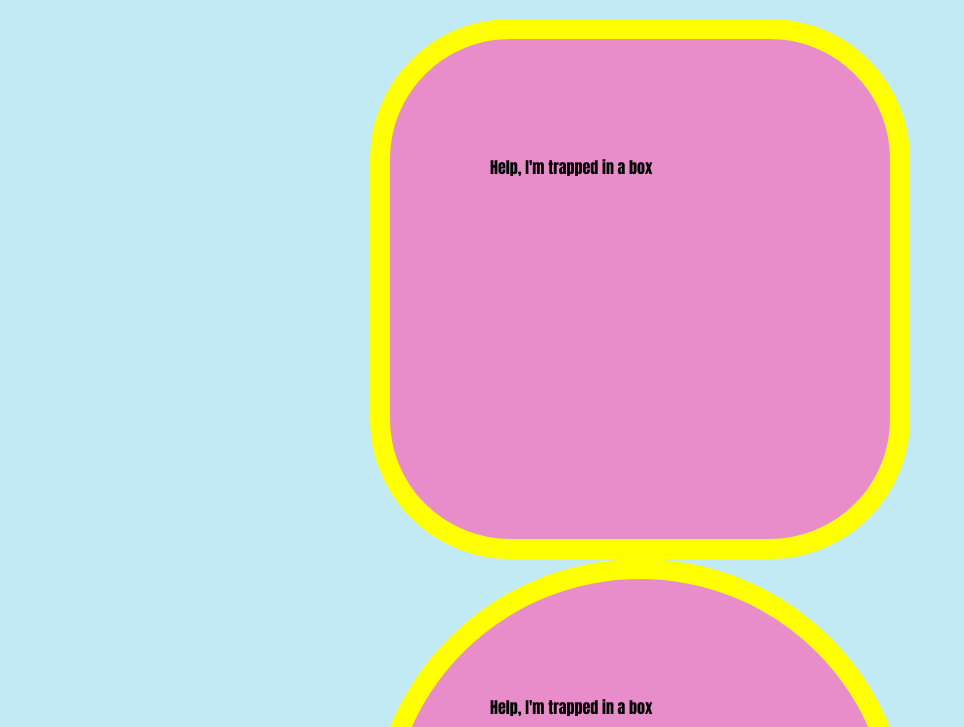
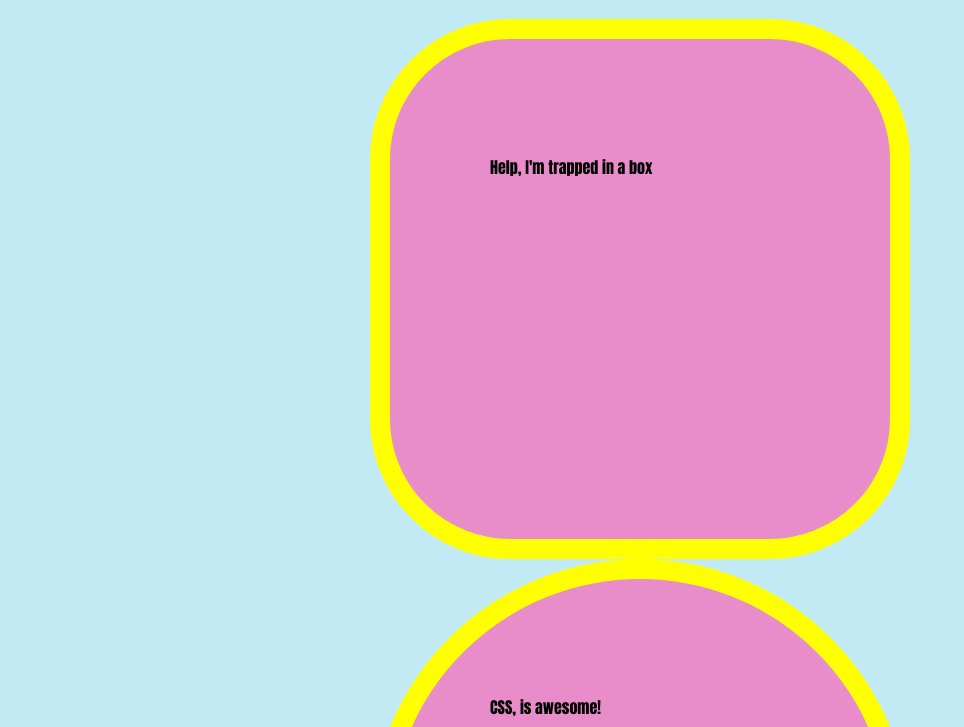
Before and after one commit to DebbieDavilaDev/C12-CSS-1st-class, a plain HTML site: page index.html in a window 1280 px wide. Shown: the part 73-800 px from the top of the page, without its empty margins (0-964 px from the left). Drawn offline with Linux system fonts and the light colour scheme.

Commit message:
I changed the message from I'm trapped in a box to: CSS is awesome

```diff
--- a/index.html
+++ b/index.html
@@ -15,7 +15,7 @@
     </section>
 
     <section id="circle">
-        <p class="circle__text">Help, I'm trapped in a box</p>
+        <p class="circle__text">CSS, is awesome!</p>
     </section>
 
 </body>
```
